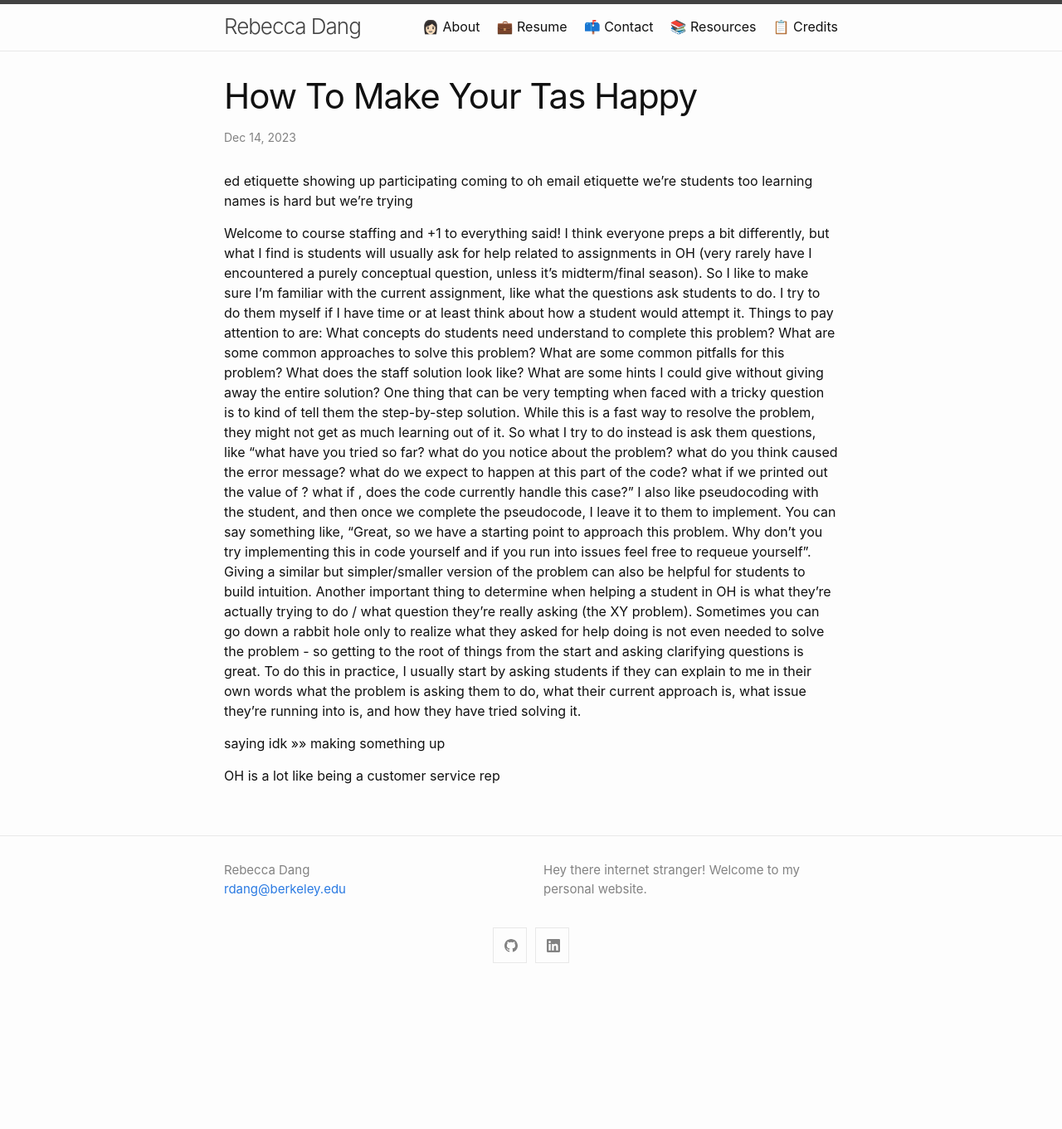
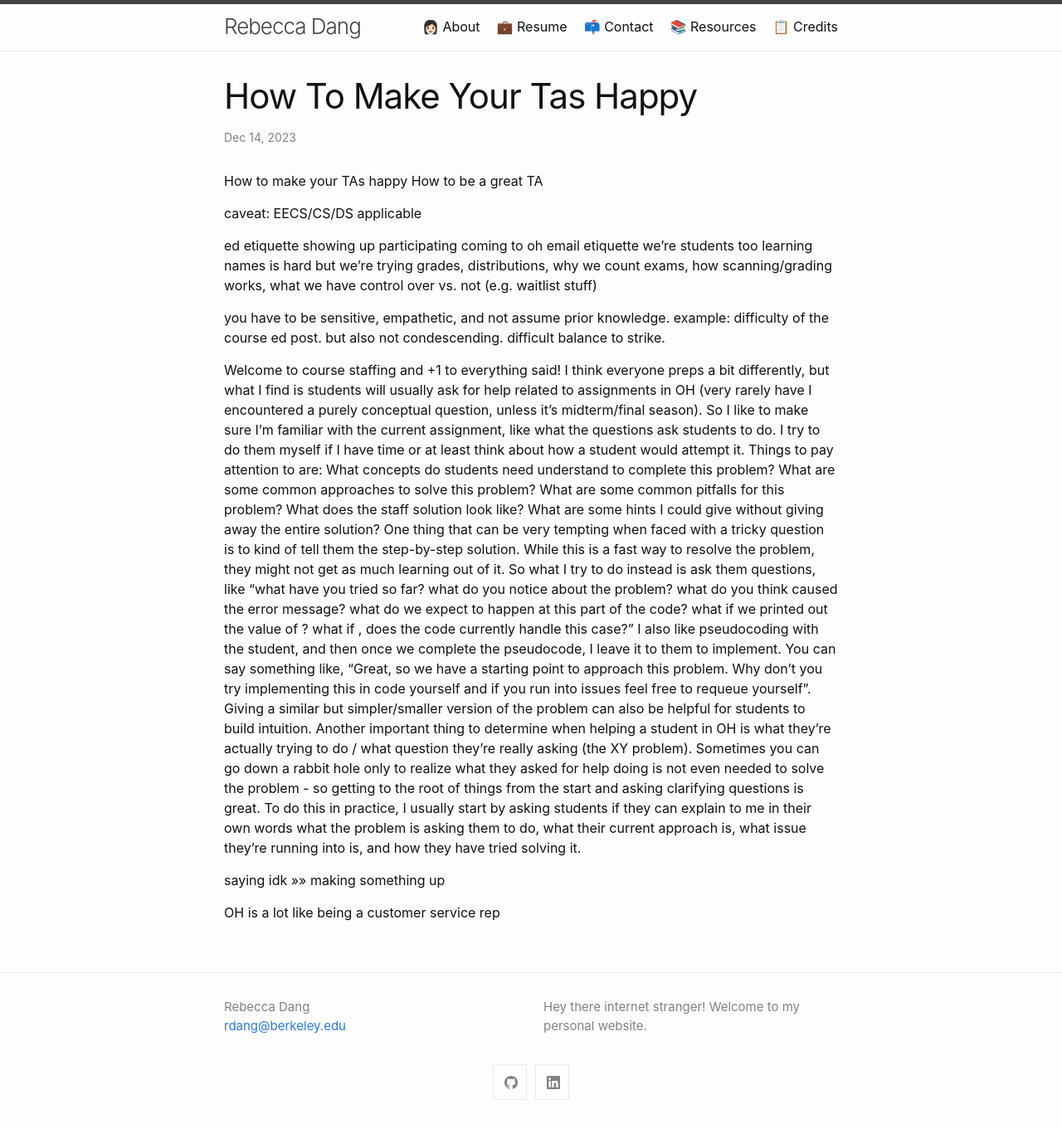
Before and after one commit to phrdang/phrdang.github.io, a Jekyll site: the page built from _posts/2023-12-14-how-to-make-your-tas-happy.md, in a window 1280 px wide. Shown: the whole page at 83% size. Built offline with Jekyll 4.4.1, drawn with Linux system fonts in a browser that asks for light colours; our own code applies the rules of GitHub Pages for plain Markdown files; before the commit the page ends 1196 px from its top, so only the background shows below that.

Commit message:
Add more to TAs happy post outline

```diff
--- a/_posts/2023-12-14-how-to-make-your-tas-happy.md
+++ b/_posts/2023-12-14-how-to-make-your-tas-happy.md
@@ -1,3 +1,8 @@
+How to make your TAs happy
+How to be a great TA
+
+caveat: EECS/CS/DS applicable
+
 ed etiquette
 showing up
 participating
@@ -5,6 +10,9 @@ coming to oh
 email etiquette
 we're students too
 learning names is hard but we're trying
+grades, distributions, why we count exams, how scanning/grading works, what we have control over vs. not (e.g. waitlist stuff)
+
+you have to be sensitive, empathetic, and not assume prior knowledge. example: difficulty of the course ed post. but also not condescending. difficult balance to strike.
 
 Welcome to course staffing and +1 to everything said!
 I think everyone preps a bit differently, but what I find is students will usually ask for help related to assignments in OH (very rarely have I encountered a purely conceptual question, unless it’s midterm/final season). So I like to make sure I’m familiar with the current assignment, like what the questions ask students to do. I try to do them myself if I have time or at least think about how a student would attempt it. Things to pay attention to are:
```
